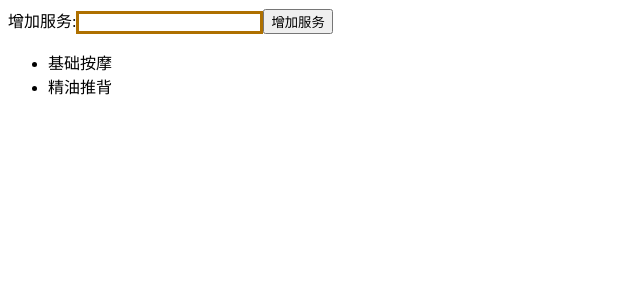
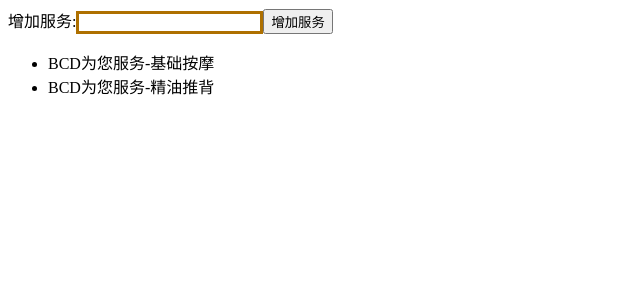
Before and after one commit to tenshinotubasa/React, a React (Create React App) app: page / in a window 1280 px wide. Shown: the top 300 px of the page, without its empty margins (0-640 px from the left). Built offline with nearby package versions, Linux system fonts and the light colour scheme.

Commit message:
技术胖(15-17) 值校验

```diff
--- a/src/XiaoJieJie.js
+++ b/src/XiaoJieJie.js
@@ -33,6 +33,7 @@ class XiaoJieJie extends Component {
                 return (
                         /* {向子组件传值} */
                         <XiaoJieJieItem
+                            // avName="ABC" 可在子组件中设置默认值
                             key={index+item}
                             contents={item}
                             index={index}
--- a/src/XiaoJieJieItem.js
+++ b/src/XiaoJieJieItem.js
@@ -1,4 +1,5 @@
 import React, { Component } from 'react';
+import PropTypes from 'prop-types'
 
 class XiaoJieJieItem extends Component {
     constructor(props){
@@ -8,7 +9,7 @@ class XiaoJieJieItem extends Component {
     }
     render() {
         return (
-            <li onClick={this.handleClick}>{this.props.contents}</li>
+            <li onClick={this.handleClick}>{this.props.avName}为您服务-{this.props.contents}</li>
          );
     }
 
@@ -18,4 +19,17 @@ class XiaoJieJieItem extends Component {
     }
 }
 
+XiaoJieJieItem.propTypes={
+    // 必须传值
+    avName:PropTypes.string.isRequired,
+    contents:PropTypes.string,
+    index:PropTypes.number,
+    deleteItem:PropTypes.func
+}
+
+XiaoJieJieItem.defaultProps={
+    // 在此设置默认值
+    avName:'BCD'
+}
+
 export default XiaoJieJieItem;
```
